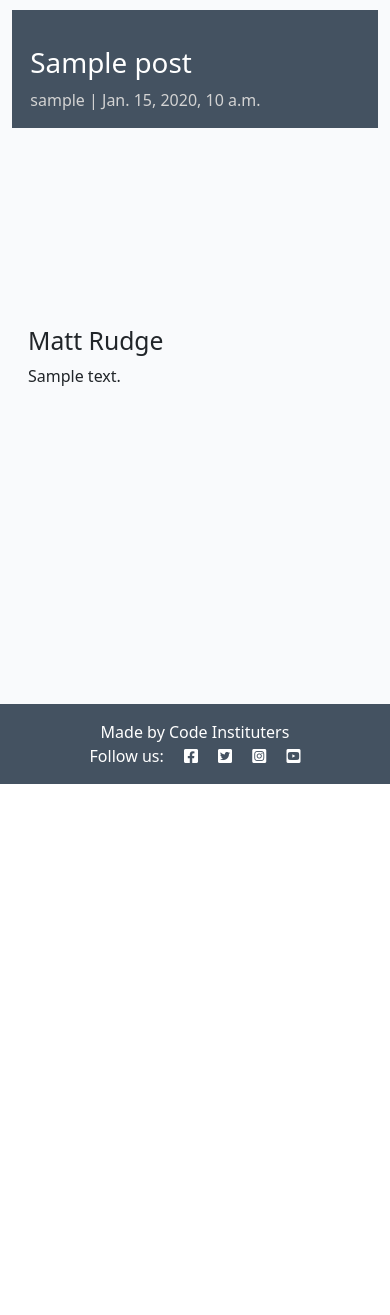
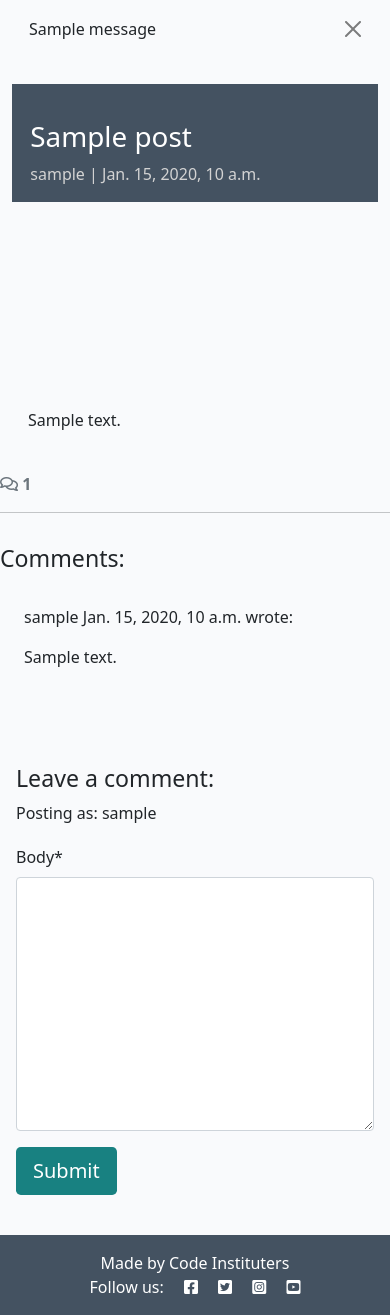
Before and after one commit to darakhshanda/blog, a Django app: a page that uses templates/base.html in a window 390 px wide. Shown: the part 60-1375 px from the top of the page. Before the commit the page ends 844 px from the top, so only its background shows below. Run offline with Django 4.2, Linux system fonts and the light colour scheme; a user stored in the database is signed in; tables that the repository leaves empty hold one stand-in row (values such as "Sample post"); one stand-in notice (Sample message) is shown; parts of the project's set-up code (start-up, migrations or seed data) failed here and were passed over; some libraries are stand-ins or nearby versions.

Commit message:
Add comment sumbission area for posts.

```diff
--- a/blog/settings.py
+++ b/blog/settings.py
@@ -51,6 +51,8 @@
     'allauth',
     'allauth.account',
     'allauth.socialaccount',
+    'crispy_forms',
+    'crispy_bootstrap5',
     'django_summernote',
     'bootstrap5',
     'mainblog',
@@ -60,6 +62,9 @@
 SITE_ID = 1
 LOGIN_REDIRECT_URL = '/'
 LOGOUT_REDIRECT_URL = '/'
+
+CRISPY_ALLOWED_TEMPLATE_PACKS = "bootstrap5"
+CRISPY_TEMPLATE_PACK = "bootstrap5"
 
 MIDDLEWARE = [
     'django.middleware.security.SecurityMiddleware',
--- /dev/null
+++ b/mainblog/form.py
@@ -0,0 +1,8 @@
+from .models import Comment
+from django import forms
+
+
+class CommentForm(forms.ModelForm):
+    class Meta:
+        model = Comment
+        fields = ('body',)
--- a/mainblog/models.py
+++ b/mainblog/models.py
@@ -1,5 +1,6 @@
 from django.db import models
 from django.contrib.auth.models import User
+from django.shortcuts import get_object_or_404
 # Create your models here.
 STATUS = ((0, "Draft"), (1, "Published"))
 
@@ -43,3 +44,8 @@
 
     def __str__(self):
         return f"Comment {self.body} by {self.author}"
+
+    def profile_page(request):
+        user = get_object_or_404(User, user=request.user)
+        # Retrieve all comments for the user object
+        comments = user.commenter.all()
--- a/mainblog/templates/mainblog/post_detail.html
+++ b/mainblog/templates/mainblog/post_detail.html
@@ -1,6 +1,7 @@
 <!DOCTYPE html>
 {% extends 'base.html' %} {% block content %}
 {% load static %}
+{% load crispy_forms_tags %}
 
 <div class="masthead">
     <div class="container">
@@ -33,5 +34,64 @@
         </div>
     </div>
 </div>
-
+<!-- Displaying count of comments -->
+<div class="row">
+    <div class="col-12">
+        <strong class="text-secondary">
+            <i class="far fa-comments"></i> {{ comment_count }}
+        </strong>
+    </div>
+    <div class="col-12">
+        <hr>
+    </div>
+</div>
+<!-- Displaying Comments -->
+<div class="row">
+    <div class="col-md-8 card mb-4  mt-3 ">
+        <h3>Comments:</h3>
+        <div class="card-body">
+            <!-- We want a for loop inside the empty control tags
+          to iterate through each comment in comments -->
+            {% for comment in comments %}
+            <div class="p-2 comments
+          {% if not comment.approved and comment.author == user %}
+          faded{% elif not comment.approved %} d-none{% endif %}">
+                <p class="font-weight-bold">
+                    {{ comment.author }}
+                    <span class="font-weight-normal">
+                        {{ comment.created_on }}
+                    </span> wrote:
+                </p>
+                <div id="comment{{ comment.id }}">
+                    {{ comment.body | linebreaks }}
+                </div>
+                {% if not comment.approved and comment.author == user %}
+                <p class="approval">
+                    This comment is awaiting approval
+                </p>
+                {% endif %}
+            </div>
+            <!-- Our for loop ends here -->
+            {% endfor %}
+        </div>
+    </div>
+    <!-- Creating New Comments -->
+    <div class="col-md-4 card mb-4 mt-3">
+        <div class="card-body">
+            {% if user.is_authenticated %}
+            <h3>Leave a comment:</h3>
+            <p>Posting as: {{ user.username }}</p>
+            <form id="commentForm" method="post" style="margin-top: 1.3em;">
+                {{ comment_form | crispy }}
+                {% csrf_token %}
+                {% if comment_form != empty %} <!-- Only show submit button if form is not empty --my edit -->
+                <button id="submitButton" type="submit" class="btn btn-signup btn-lg">Submit</button>
+                {% endif %}
+            </form>
+            {% else %}
+            <p>Log in to leave a comment</p>
+            {% endif %}
+        </div>
+    </div>
+</div>
 {% endblock content %}
--- a/mainblog/views.py
+++ b/mainblog/views.py
@@ -1,7 +1,10 @@
 from django.shortcuts import render
 from django.views import generic
+from requests import post, request
 from .models import Post
 from django.shortcuts import render, get_object_or_404
+from .form import CommentForm
+from django.contrib import messages
 # Create your views here.
 
 
@@ -33,6 +36,19 @@
 
     queryset = Post.objects.filter(status=1)
     post = get_object_or_404(queryset, slug=slug)
-    context = {"post": post, "coder": "Matt Rudge"}
+    comments = post.comments.all().order_by("-created_on")
+    comment_count = post.comments.filter(approved=True).count()
+    if request.method == "POST":
+        comment_form = CommentForm(data=request.POST)
+        if comment_form.is_valid():
+            comment = comment_form.save(commit=False)
+            comment.author = request.user
+            comment.post = post
+            comment.save()
+            messages.add_message(
+                request, messages.SUCCESS,
+                'Comment submitted and awaiting approval'
+            )
+    comment_form = CommentForm()
 
-    return render(request, "mainblog/post_detail.html", context)
+    return render(request, "mainblog/post_detail.html", {"post": post, "comments": comments, "comment_count": comment_count, "comment_form": comment_form, },)
--- a/requirements.txt
+++ b/requirements.txt
@@ -4,14 +4,17 @@
 certifi==2025.11.12
 cffi==2.0.0
 charset-normalizer==3.4.4
+crispy-bootstrap5==0.7
 cryptography==46.0.3
 defusedxml==0.7.1
 dj-database-url==3.0.1
 Django==4.2.27
 django-allauth==0.57.2
 django-bootstrap-v5==1.0.11
+django-crispy-forms==2.5
 django-summernote==0.8.20.0
 gunicorn==20.1.0
+idna==3.11
 oauthlib==3.3.1
 psycopg2==2.9.11
 psycopg2-binary==2.9.11
--- a/templates/base.html
+++ b/templates/base.html
@@ -77,7 +77,20 @@
             </div>
         </div>
     </nav>
-
+    <!-- displaying Django messages -->
+    <div class="container">
+        <div class="row">
+            <div class="col-md-8 offset-md-2">
+                {% for message in messages %}
+                <div class="alert {{ message.tags }} alert-dismissible
+        fade show" id="msg" role="alert">
+                    {{ message | safe }}
+                    <button type="button" class="btn-close" data-bs-dismiss="alert" aria-label="Close"></button>
+                </div>
+                {% endfor %}
+            </div>
+        </div>
+    </div>
     <main class="flex-shrink-0 main-bg">
 
         {% block content %}
```
Also changed, not shown: templates/account/verification_sent.html (+5 -2 lines), templates/openid/login.html (+4 -3 lines).
